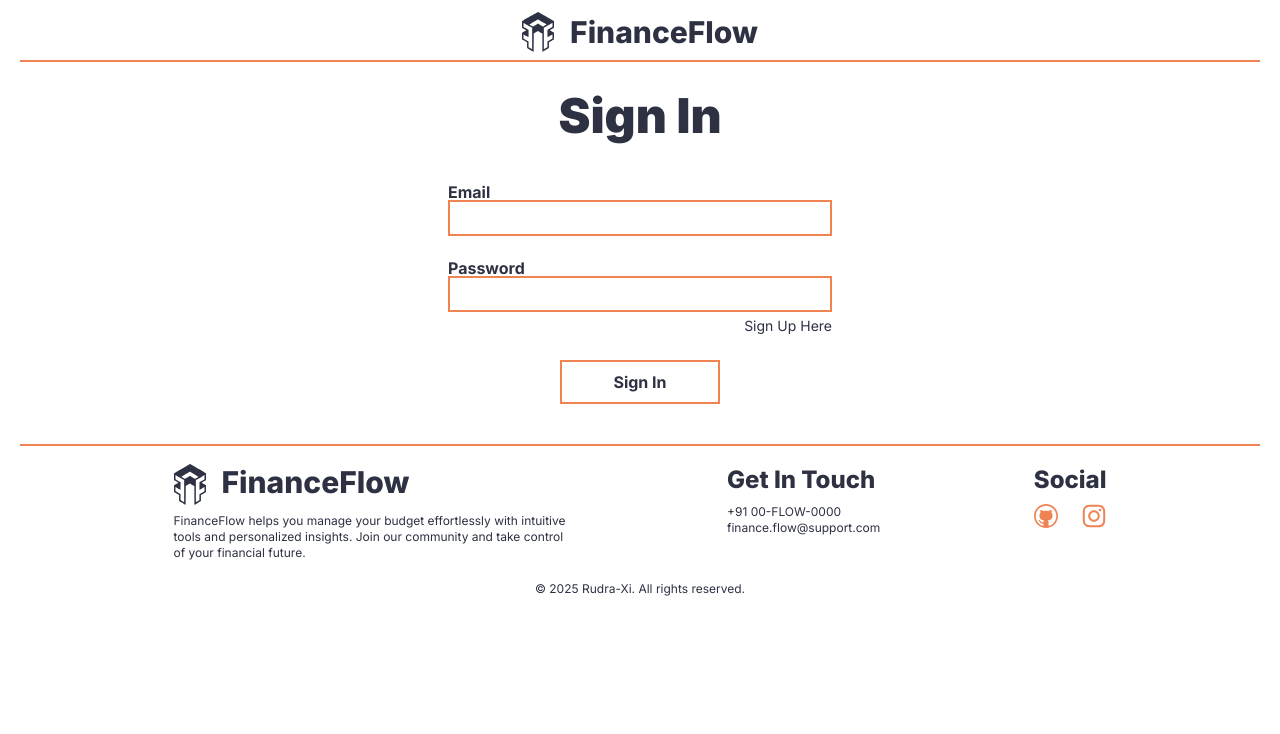
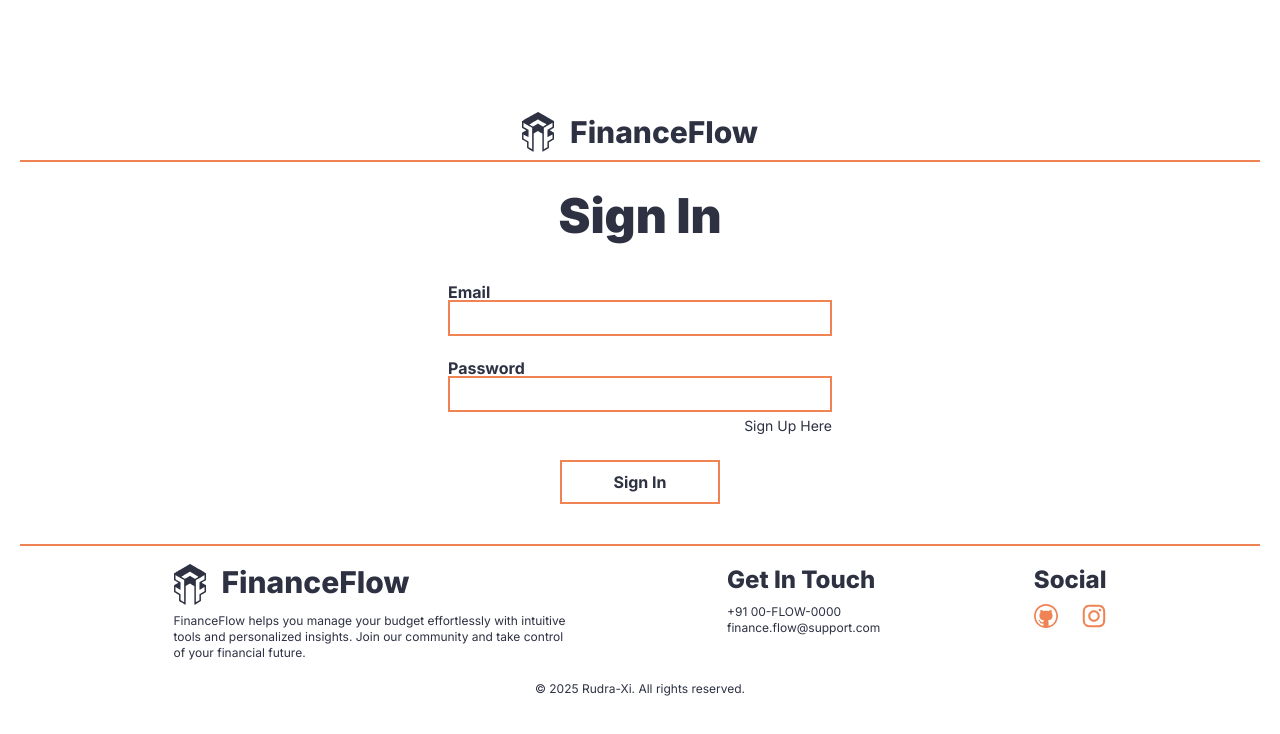
Before and after one commit to rudra-xi/finance-flow, a React (Vite) app in the folder frontend/: page / in a window 1280 px wide. Shown: the top 734 px of the page. Built offline with nearby package versions, Linux system fonts and the light colour scheme; no server answers.

Commit message:
Fix: Move padding on the top to App container

```diff
--- a/frontend/src/App.jsx
+++ b/frontend/src/App.jsx
@@ -1,12 +1,11 @@
-import React from "react";
+import { Toaster } from "react-hot-toast";
 import { Route, Routes } from "react-router-dom";
-import { Toaster } from "react-hot-toast";
-import { Budget, Expense, About, SignIn } from "./Pages";
-import { Navbar, Footer } from "./Components";
+import { Footer, Navbar } from "./Components";
+import { About, Budget, Expense, SignIn } from "./Pages";
 
 function App() {
   return (
-		<div className="bg-primary px-5 pt-3 text-secondary min-h-screen font-inter">
+    <div className="bg-primary px-5 pt-28 text-secondary min-h-screen font-inter">
       <Toaster position="top-center" reverseOrder={false} />
       <Navbar />
 
@@ -16,6 +15,7 @@ function App() {
         <Route path="/expense" element={<Expense />} />
         <Route path="/about" element={<About />} />
       </Routes>
+
       <Footer />
     </div>
   );
```
Lines whose indentation alone changed are shown as unchanged.
